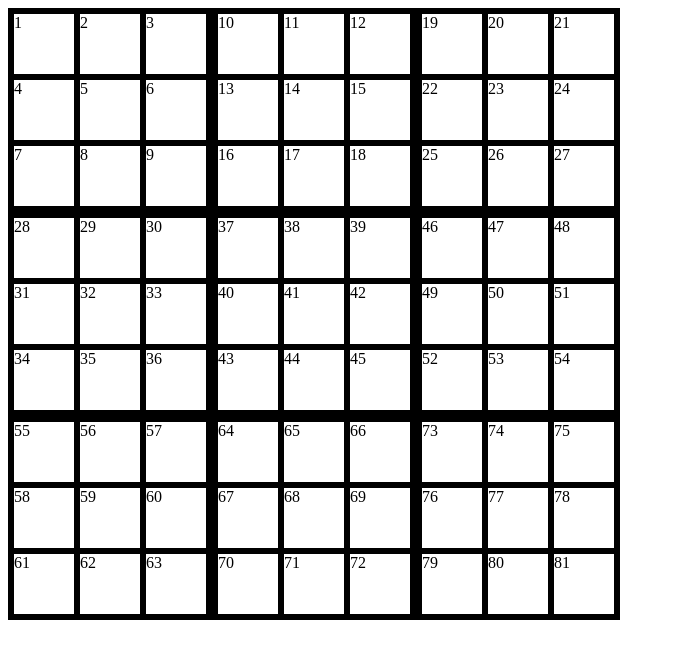
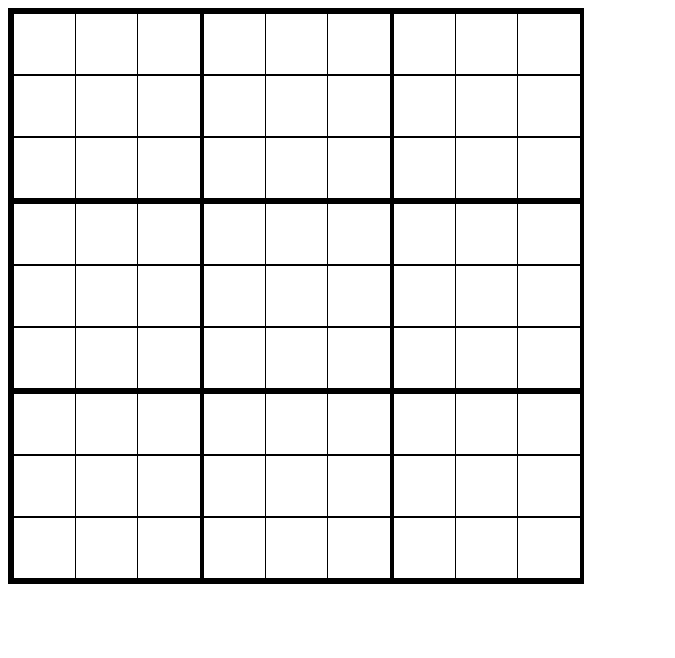
Before and after one commit to BenDMaryland/Sudoku, a React (Create React App) app: page / in a window 1280 px wide. Shown: the top 658 px of the page, without its empty margins (0-675 px from the left). Built offline with nearby package versions, Linux system fonts and the light colour scheme.

Commit message:
board set up

```diff
--- a/src/components/Board.js
+++ b/src/components/Board.js
@@ -30,7 +30,8 @@ export default Board;
 
 const BoardStyle = styled.div`
   display: grid;
+  border: 3px solid;
   grid-template-columns: repeat(3, 1fr);
-  height: 60px;
-  width: 60px;
+  height: fit-content;
+  width: fit-content;
 `;
--- a/src/components/Cell.js
+++ b/src/components/Cell.js
@@ -1,20 +1,42 @@
-import React from 'react'
+import React, { useEffect, useState } from "react";
 import styled from "styled-components";
 
 function Cell({ number }) {
+  const [num, setnum] = useState("");
+
+
+// useEffect(() => {
+// setnum(num=>num=number)
+// }, [])
+
+
+function numHanlder(e){
+setnum(num=>num = e.target.value)
+}
+
+
   return (
     <CellStyle onClick={() => console.log("ddddd", number)}>
-      {number}{" "}
+
+      <input value={num} onChange={(e) => numHanlder(e)}></input>
     </CellStyle>
   );
 }
 
-export default Cell
-
-
+export default Cell;
 
 const CellStyle = styled.div`
-  border: solid;
+  border: 1px solid;
   height: 60px;
-  width:60px;
+  width: 60px;
+  margin: 0px;
+  input {
+    webkit-appearance: none;
+
+    border: none;
+    font-size: xx-large;
+    height: 58px;
+    width: 58px;
+    text-align: center;
+  }
 `;
--- a/src/components/Set.js
+++ b/src/components/Set.js
@@ -4,6 +4,9 @@ import Cell from "./Cell";
 
 
 function Set({ i }) {
+const [data, setData] = useState([])
+
+
 
   const [cells, setcells] = useState([]);
 
@@ -11,6 +14,7 @@ function Set({ i }) {
     setcells((cells) => (cells = []));
 
     for (let e = 1; e < 10; e++) {
+
       setcells((cells) => (cells = [...cells, <Cell key={e} number={i*9+e} />]));
     }
   }, []);
@@ -24,9 +28,10 @@ function Set({ i }) {
 export default Set;
 
 const SetStyle = styled.div`
-  border: solid;
+  border: 2px solid;
   display: grid;
+
   grid-template-columns: repeat(3, 1fr);
-  /* height: 60px;
-  width: 60px; */
+  height: fit-content;
+  width: fit-content;
 `;
```
